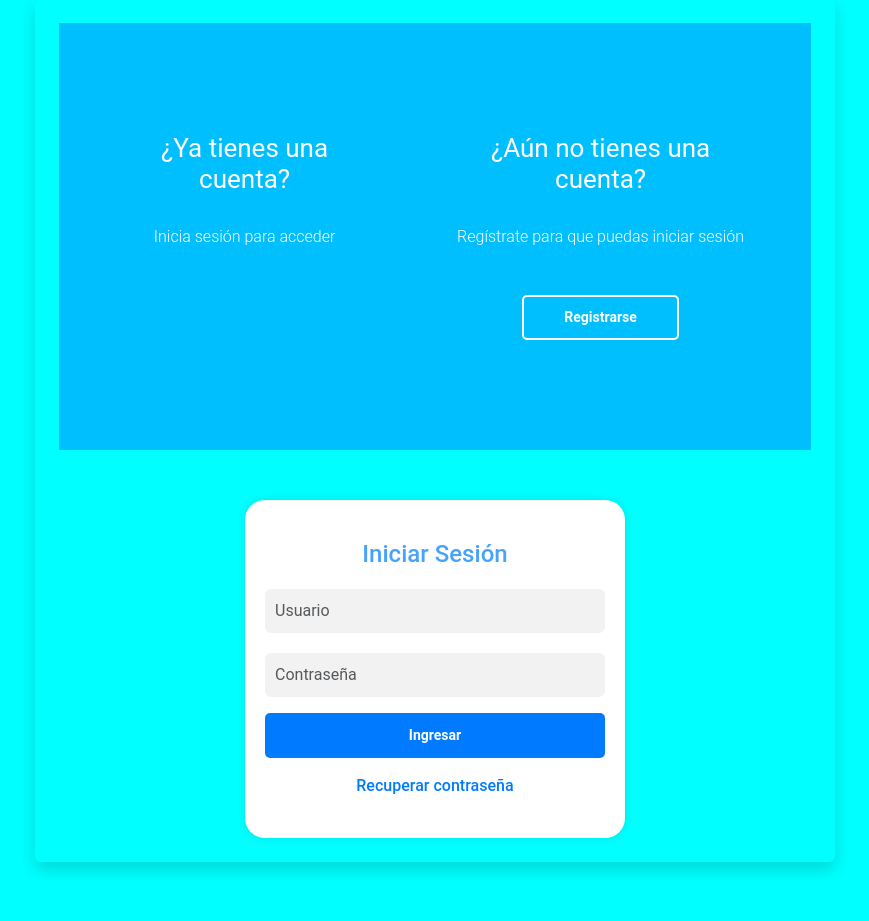
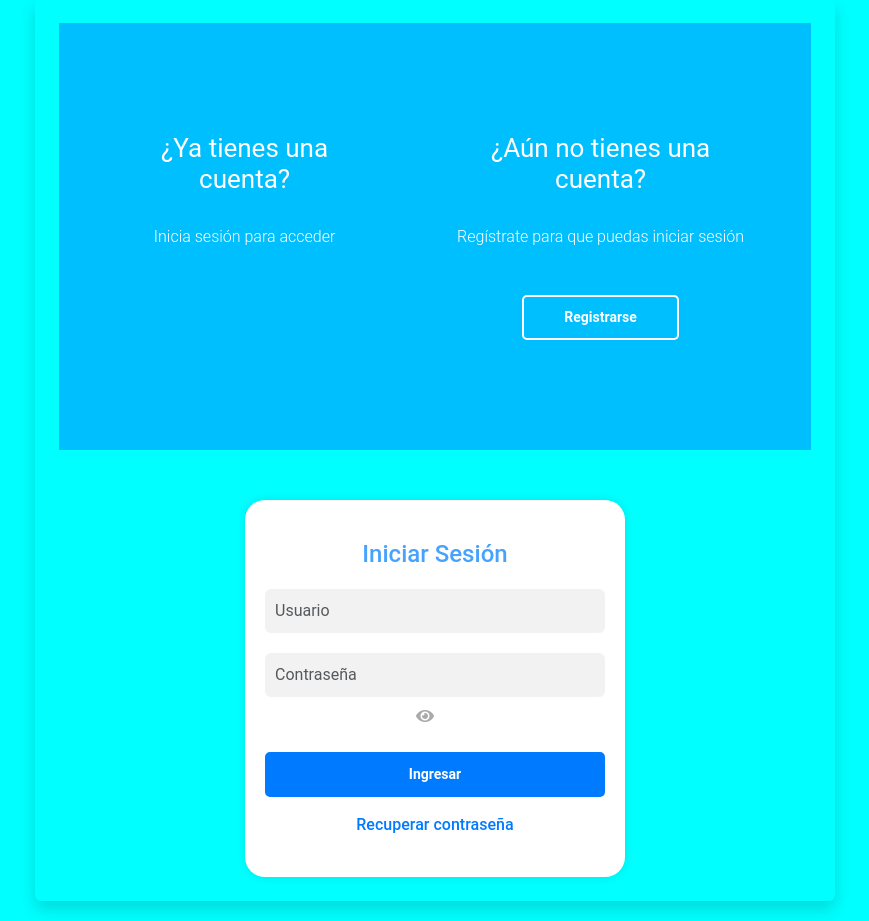
Before and after one commit to 848555/miapp, a PHP site: page / in a window 1280 px wide. Shown: the part 121-1042 px from the top of the page, without its empty margins (205-1074 px from the left). Before the commit the page ends 994 px from the top, so only its background shows below. Run offline with PHP 8.4, Linux system fonts and the light colour scheme.

Commit message:
Update index.php
agrego icono

```diff
--- a/index.php
+++ b/index.php
@@ -43,6 +43,7 @@ session_start();
 
                           <div class="password-container">
                          <input type="password" placeholder="Contraseña" name="password" id="password" class="form-control mb-3">
+                                  <i class="fas fa-eye toggle-password" onclick="togglePasswordVisibility('password')"></i>
                     </div>
 
 
```
